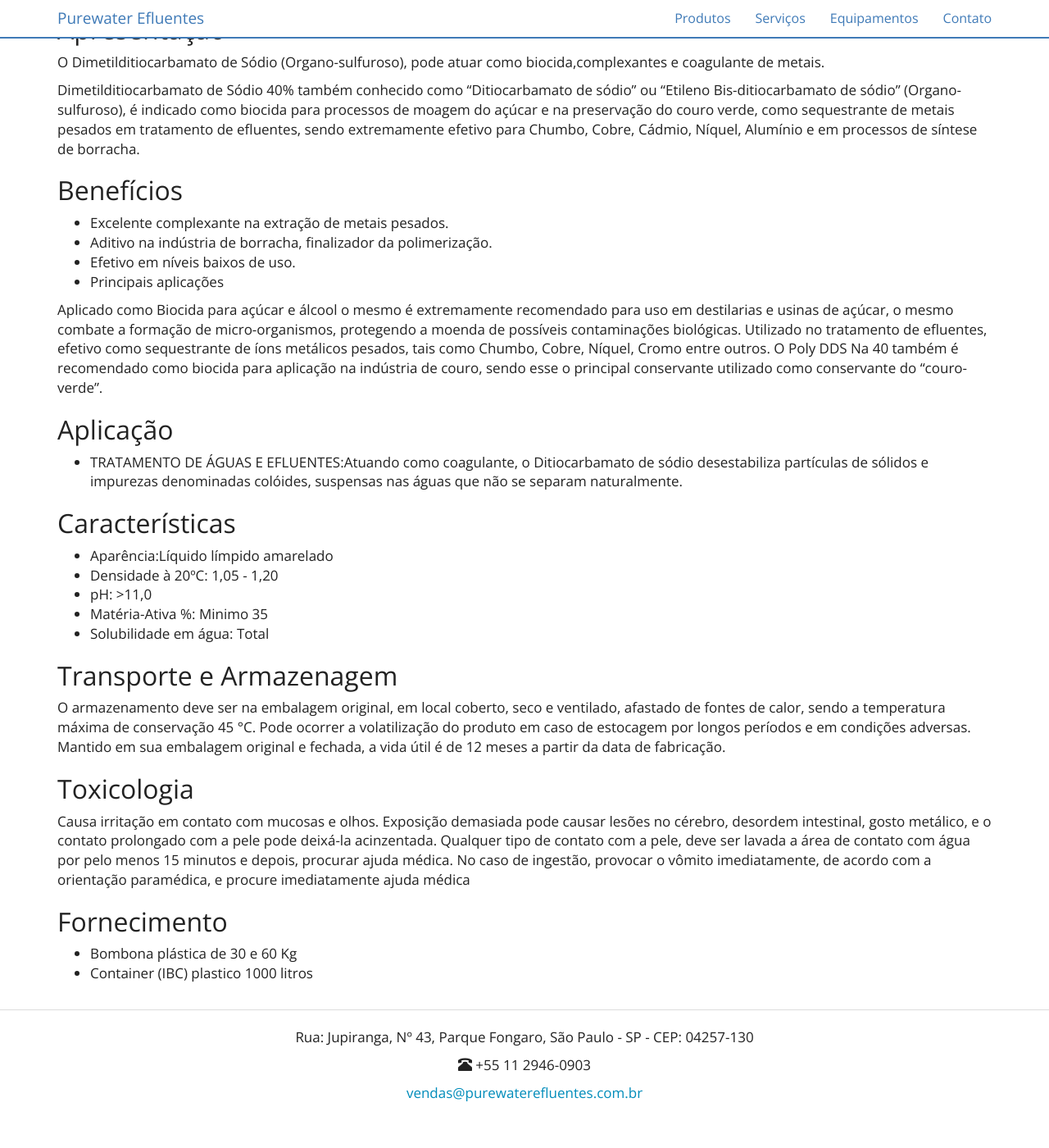
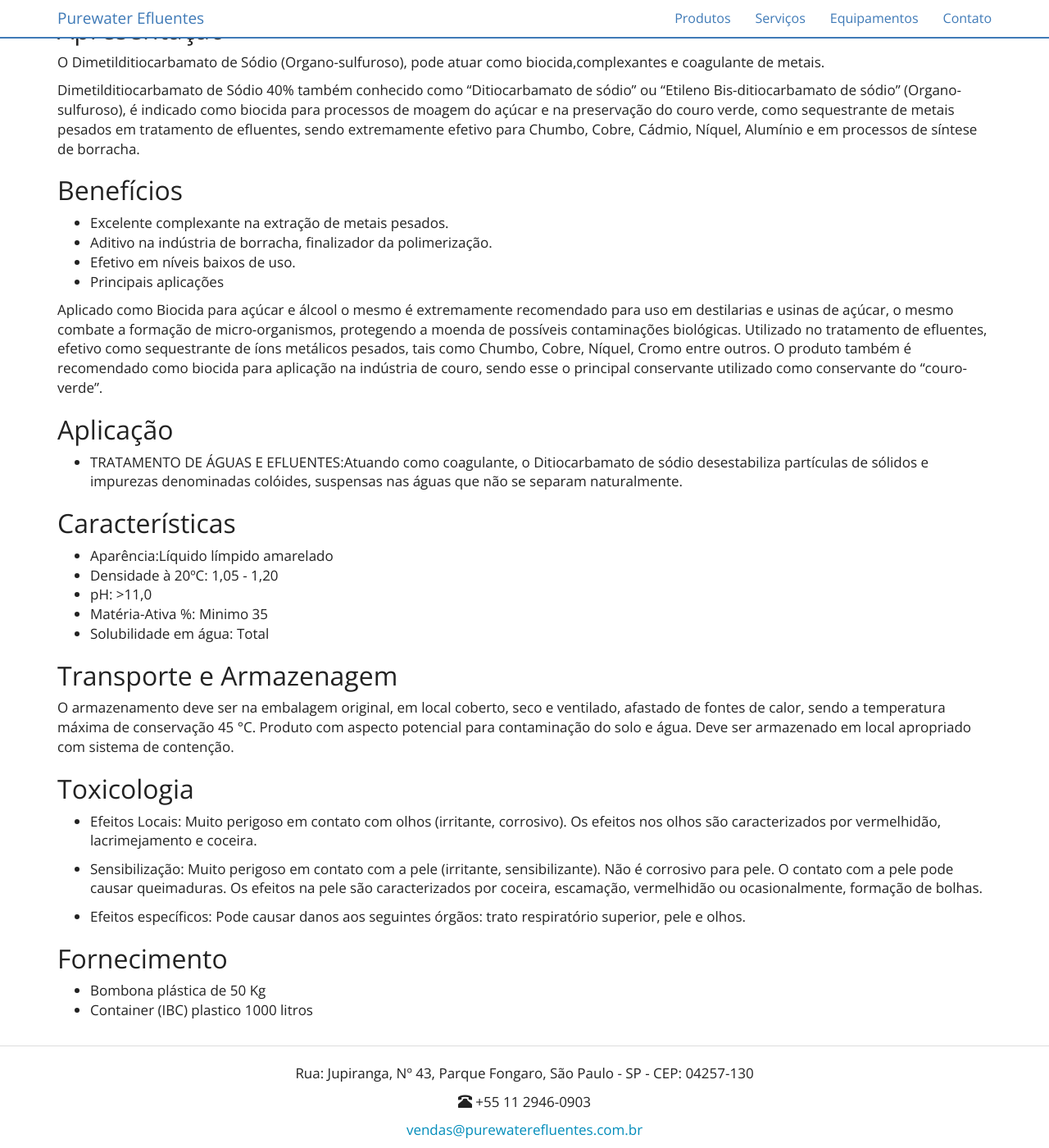
Before and after one commit to purewaterefluentes/purewaterefluentes.github.io, a Jekyll site: the page built from produtos/dimetil-carbamato-sodio.md, in a window 1280 px wide and 1400 px high, scrolled down 360 px. Shown: the whole window at 82% size. Built offline with Jekyll 4.4.1, drawn with Linux system fonts in a browser that asks for light colours; nearby versions of some CDN libraries; library files that are not in the unit come from our copies; before the commit the page ends 1715 px from its top, so only the background shows below that.

Commit message:
Update dimetil-carbamato-sodio.md

```diff
--- a/produtos/dimetil-carbamato-sodio.md
+++ b/produtos/dimetil-carbamato-sodio.md
@@ -21,7 +21,7 @@ Dimetilditiocarbamato de Sódio 40% também conhecido como "Ditiocarbamato de s
 
 Aplicado como Biocida para açúcar e álcool o mesmo é extremamente recomendado para uso em destilarias e usinas de açúcar, o mesmo combate a formação de micro-organismos, protegendo a moenda de possíveis contaminações biológicas.
 Utilizado no tratamento de efluentes, efetivo como sequestrante de íons metálicos pesados, tais como Chumbo, Cobre, Níquel, Cromo entre outros.
-O Poly DDS Na 40 também é recomendado como biocida para aplicação na indústria de couro, sendo esse o principal conservante utilizado como conservante do “couro-verde”.
+O produto também é recomendado como biocida para aplicação na indústria de couro, sendo esse o principal conservante utilizado como conservante do “couro-verde”.
 
 ## Aplicação
 
@@ -36,14 +36,17 @@ O Poly DDS Na 40 também é recomendado como biocida para aplicação na indúst
 - Solubilidade em água: Total
 
 ## Transporte e Armazenagem
-O armazenamento deve ser na embalagem original, em local coberto, seco e ventilado, afastado    de fontes de calor, sendo a temperatura máxima de conservação 45 °C.
-Pode ocorrer a volatilização do produto em caso de estocagem por longos períodos e em condições adversas.
-Mantido em sua embalagem original e fechada, a vida útil é de 12 meses a partir da data de  fabricação.
+O armazenamento deve ser na embalagem original, em local coberto, seco e ventilado, afastado    de fontes de calor, sendo a temperatura máxima de conservação 45 °C. Produto com aspecto potencial para contaminação do solo e água. Deve ser armazenado em local apropriado com sistema de contenção.
 
 ## Toxicologia
-Causa irritação em contato com mucosas e olhos. Exposição demasiada pode causar lesões no cérebro, desordem intestinal, gosto metálico, e o contato prolongado com a pele pode deixá-la acinzentada. Qualquer tipo de contato com a pele, deve ser lavada a área de contato com água por pelo menos 15 minutos e depois, procurar ajuda médica. No caso de ingestão, provocar o vômito imediatamente, de acordo com a orientação paramédica, e procure imediatamente ajuda médica
+
+- Efeitos Locais: Muito perigoso em contato com olhos (irritante, corrosivo). Os efeitos nos olhos são caracterizados por vermelhidão, lacrimejamento e coceira.
+
+- Sensibilização: Muito perigoso em contato com a pele (irritante, sensibilizante). Não é corrosivo para pele. O contato com a pele pode causar queimaduras. Os efeitos na pele são caracterizados por coceira, escamação, vermelhidão ou ocasionalmente, formação de bolhas.
+
+- Efeitos específicos: Pode causar danos aos seguintes órgãos: trato respiratório superior, pele e olhos.
 
 ## Fornecimento
 
-- Bombona plástica de 30 e 60 Kg
+- Bombona plástica de 50 Kg
 - Container (IBC) plastico 1000 litros
```
